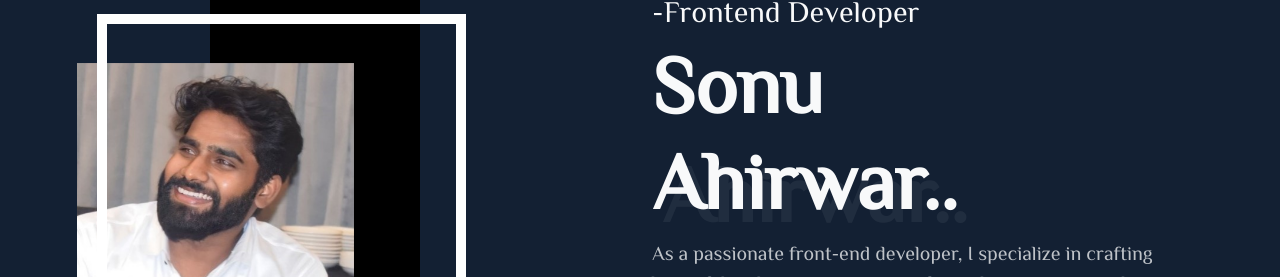
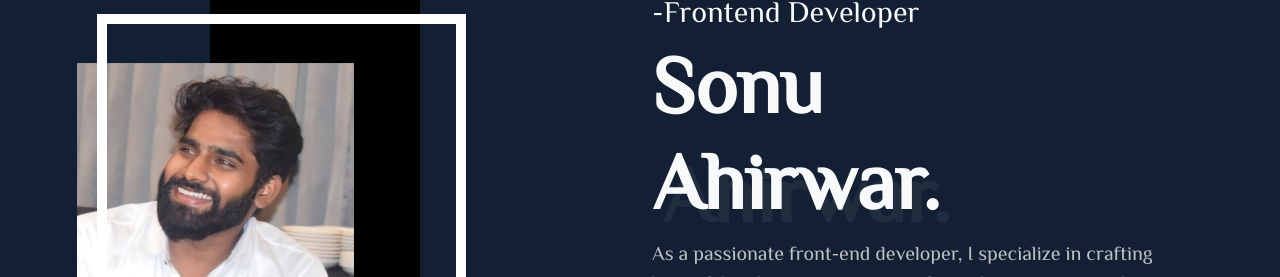
Before and after one commit to Pravesh-sahu/sonuahirwar.in, a React (Create React App) app: page / in a window 1280 px wide. Shown: the part 158-435 px from the top of the page. Built offline with nearby package versions, Linux system fonts and the light colour scheme.

Commit message:
redirect

```diff
--- a/src/Component/HomeComponent/Banner.jsx
+++ b/src/Component/HomeComponent/Banner.jsx
@@ -65,7 +65,7 @@ function Banner() {
             <h1 className="fw-bold">
               Sonu
               <br />
-              <span className="last-name">Ahirwar..</span>
+              <span className="last-name">Ahirwar.</span>
             </h1>
             <p className="opacity-75">
               As a passionate front-end developer, I specialize in crafting
```
Also changed, not shown: 1 other file (tests, documents, lock files or other folders).
